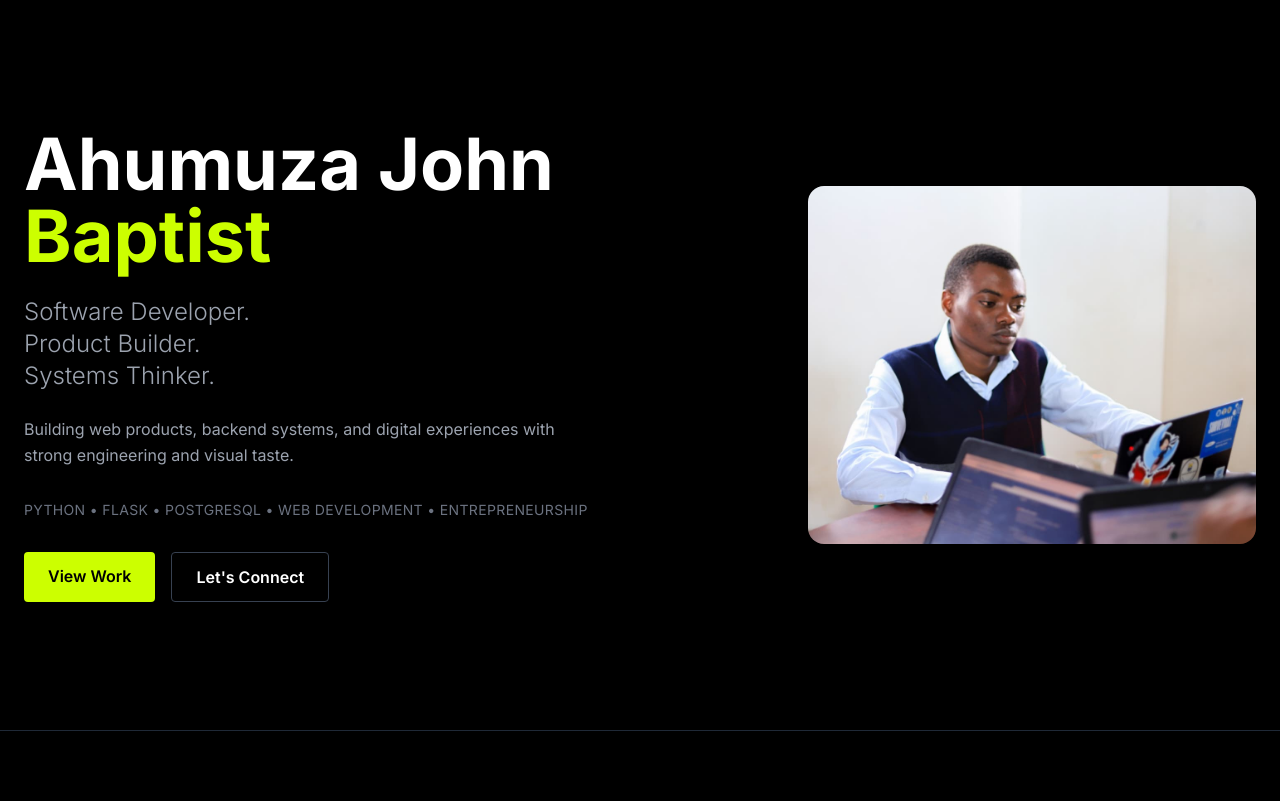
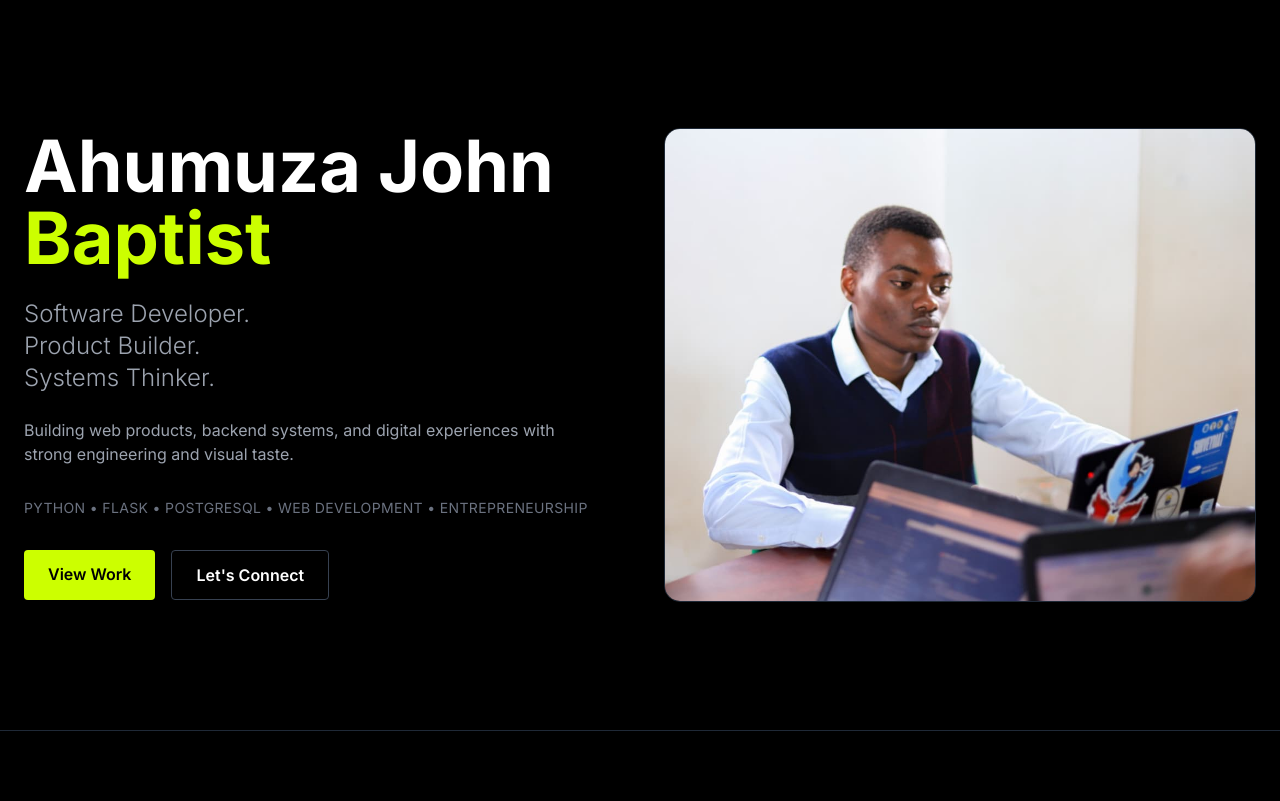
Before and after one commit to ahumuzaJohnbaptist5/Portfolio-, a Flask app: page / in a window 1280 px wide. Shown: the part 73-874 px from the top of the page. Run offline with Flask 3, Linux system fonts and the light colour scheme; some libraries are stand-ins or nearby versions.

Commit message:
enhancing appearance

```diff
--- a/templates/index.html
+++ b/templates/index.html
@@ -3,32 +3,34 @@
 {% block content %}
 
 <!-- HERO SECTION -->
-<section id="home" class="py-20 md:py-32">
+<section id="home" class="py-12 md:py-32">
     <div class="max-w-7xl mx-auto px-6">
-        <div class="grid md:grid-cols-2 gap-12 items-center">
 
-            <!-- Left Content -->
-            <div>
-                <h1 class="text-5xl md:text-6xl lg:text-7xl font-bold leading-tight mb-6">
+        <!-- flex-col-reverse puts image on top for mobile -->
+        <div class="flex flex-col-reverse md:flex-row gap-8 md:gap-12 items-center">
+
+            <!-- Left Content (Text) -->
+            <div class="flex-1 text-center md:text-left">
+                <h1 class="text-4xl md:text-6xl lg:text-7xl font-bold leading-tight mb-4 md:mb-6">
                     Ahumuza John<br>
                     <span class="text-accent">Baptist</span>
                 </h1>
 
-                <p class="text-xl md:text-2xl text-gray-400 mb-6 font-light">
+                <p class="text-lg md:text-2xl text-gray-400 mb-4 md:mb-6 font-light">
                     Software Developer.<br>
                     Product Builder.<br>
                     Systems Thinker.
                 </p>
 
-                <p class="text-gray-400 mb-8 max-w-xl leading-relaxed">
+                <p class="text-gray-400 mb-6 md:mb-8 max-w-xl mx-auto md:mx-0 leading-relaxed text-sm md:text-base">
                     Building web products, backend systems, and digital experiences with strong engineering and visual taste.
                 </p>
 
-                <p class="text-sm text-gray-500 mb-8 tracking-wide">
+                <p class="text-xs md:text-sm text-gray-500 mb-6 md:mb-8 tracking-wide">
                     PYTHON • FLASK • POSTGRESQL • WEB DEVELOPMENT • ENTREPRENEURSHIP
                 </p>
 
-                <div class="flex flex-wrap gap-4">
+                <div class="flex flex-wrap gap-4 justify-center md:justify-start">
                     <a href="#work" class="px-6 py-3 bg-accent text-black font-semibold rounded hover:bg-accent/90 transition">
                         View Work
                     </a>
@@ -38,13 +40,16 @@
                 </div>
             </div>
 
-            <!-- Right Content - Headshot -->
-            <div class="flex justify-center md:justify-end">
-                <div class="relative">
-                    <div class="absolute inset-0 bg-accent/20 rounded-2xl transform rotate-3"></div>
+            <!-- Right Content - Headshot (Full width on mobile) -->
+            <div class="flex-1 w-full -mx-6 md:mx-0">
+                <div class="relative w-full">
+                    <!-- Glow effect (only visible on desktop) -->
+                    <div class="absolute inset-0 bg-accent/10 rounded-none md:rounded-2xl transform rotate-0 md:rotate-3 blur-lg hidden md:block"></div>
+
+                    <!-- Image stretches to edges on mobile, rounded on desktop -->
                     <img src="{{ url_for('static', filename='images/gallery/headshot.jpeg') }}"
                          alt="Ahumuza John Baptist"
-                         class="relative w-full max-w-md rounded-2xl shadow-2xl">
+                         class="relative w-full h-auto object-cover rounded-none md:rounded-2xl shadow-2xl border-0 md:border border-gray-800">
                 </div>
             </div>
 
```
